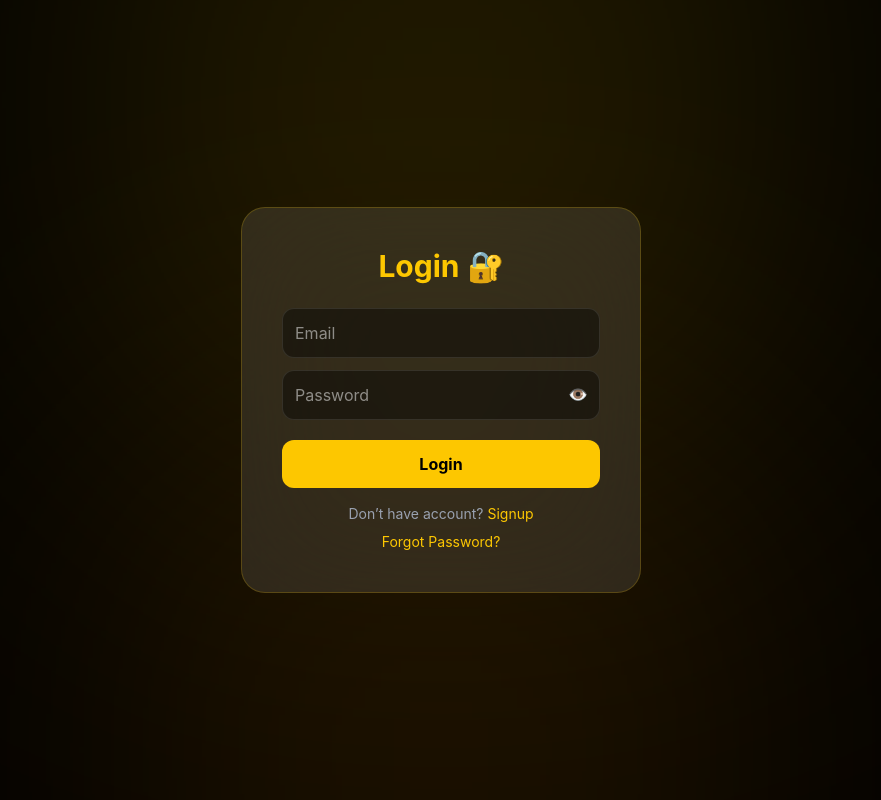
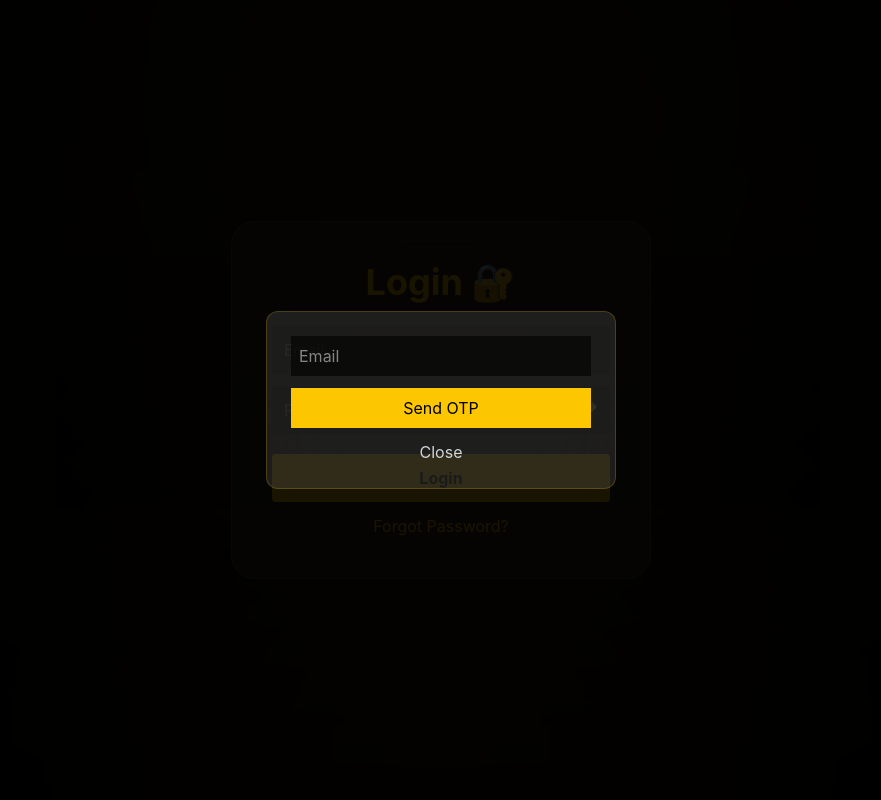
Before and after one commit to shiyan-showkat/todo-app-frontend, a React (Vite) app: page /login in a window 1280 px wide. Both pictures are taken after a click on the element "Forgot Password?". Shown: the whole page, without its empty margins (199-1080 px from the left). Built offline with nearby package versions, Linux system fonts and the light colour scheme; no server answers.

Commit message:
changues

```diff
--- a/src/login.jsx
+++ b/src/login.jsx
@@ -1,24 +1,37 @@
 import { useEffect, useState } from "react";
 import { useNavigate } from "react-router-dom";
+import { motion, AnimatePresence } from "framer-motion";
 
 const API = "https://todo-app-backend-gfh3.onrender.com";
 
 export default function Login() {
   const navigate = useNavigate();
 
+  // login
   const [email, setEmail] = useState("");
   const [password, setPassword] = useState("");
 
-  const [loading, setLoading] = useState(false);
-  const [error, setError] = useState("");
+  // UI
   const [showPassword, setShowPassword] = useState(false);
-
   const [showForgot, setShowForgot] = useState(false);
   const [step, setStep] = useState("email");
+
+  // forgot
   const [forgotEmail, setForgotEmail] = useState("");
   const [otp, setOtp] = useState("");
   const [newPassword, setNewPassword] = useState("");
 
+  // loading
+  const [loading, setLoading] = useState(false);
+  const [otpLoading, setOtpLoading] = useState(false);
+  const [verifyLoading, setVerifyLoading] = useState(false);
+  const [resetLoading, setResetLoading] = useState(false);
+
+  // messages
+  const [error, setError] = useState("");
+  const [message, setMessage] = useState("");
+
+  // ================= AUTO LOGIN =================
   useEffect(() => {
     const checkAuth = async () => {
       try {
@@ -32,15 +45,11 @@ export default function Login() {
             credentials: "include",
           });
 
-          if (!refresh.ok) {
-            navigate("/login");
-          }
+          if (!refresh.ok) return;
 
           res = await fetch(`${API}/api/v1/me`, {
             credentials: "include",
           });
-        } else {
-          navigate("/todos");
         }
 
         if (res.ok) navigate("/todos");
@@ -50,9 +59,11 @@ export default function Login() {
     checkAuth();
   }, []);
 
+  // ================= LOGIN =================
   const handleLogin = async () => {
+    setError("");
+    setMessage("");
     setLoading(true);
-    setError("");
 
     try {
       const res = await fetch(`${API}/api/v1/login`, {
@@ -65,7 +76,10 @@ export default function Login() {
       const data = await res.json();
 
       if (!res.ok) setError(data.message);
-      else navigate("/todos");
+      else {
+        setMessage("Welcome back 🚀");
+        setTimeout(() => navigate("/todos"), 600);
+      }
     } catch {
       setError("Login failed");
     }
@@ -73,89 +87,215 @@ export default function Login() {
     setLoading(false);
   };
 
+  // ================= FORGOT FLOW =================
+
+  const openForgot = () => {
+    setShowForgot(true);
+    setStep("email");
+    setForgotEmail("");
+    setOtp("");
+    setNewPassword("");
+    setError("");
+    setMessage("");
+  };
+
+  const sendOtp = async () => {
+    setError("");
+    setMessage("");
+    setOtpLoading(true);
+
+    try {
+      const res = await fetch(`${API}/api/v1/forgotPasswordOtp`, {
+        method: "POST",
+        headers: { "Content-Type": "application/json" },
+        body: JSON.stringify({ email: forgotEmail }),
+      });
+
+      const data = await res.json();
+
+      if (!res.ok) setError(data.message);
+      else {
+        setMessage("OTP sent 📩");
+        setStep("otp");
+      }
+    } catch {
+      setError("OTP failed");
+    }
+
+    setOtpLoading(false);
+  };
+
+  const verifyOtp = async () => {
+    setError("");
+    setMessage("");
+    setVerifyLoading(true);
+
+    try {
+      const res = await fetch(`${API}/api/v1/verifyForgotOtp`, {
+        method: "POST",
+        headers: { "Content-Type": "application/json" },
+        body: JSON.stringify({ email: forgotEmail, otp }),
+      });
+
+      const data = await res.json();
+
+      if (!res.ok) setError(data.message);
+      else {
+        setMessage("Verified ✅");
+        setStep("reset");
+      }
+    } catch {
+      setError("OTP error");
+    }
+
+    setVerifyLoading(false);
+  };
+
+  const resetPassword = async () => {
+    setError("");
+    setMessage("");
+    setResetLoading(true);
+
+    try {
+      const res = await fetch(`${API}/api/v1/resetPassword`, {
+        method: "POST",
+        headers: { "Content-Type": "application/json" },
+        body: JSON.stringify({
+          email: forgotEmail,
+          newPassword,
+        }),
+      });
+
+      const data = await res.json();
+
+      if (!res.ok) setError(data.message);
+      else {
+        setMessage("Password updated 🔥");
+        setTimeout(() => setShowForgot(false), 800);
+      }
+    } catch {
+      setError("Reset failed");
+    }
+
+    setResetLoading(false);
+  };
+
   return (
     <div className="min-h-screen flex items-center justify-center bg-black relative overflow-hidden">
-      {/* glow */}
+      {/* BG */}
       <div className="absolute w-[600px] h-[600px] bg-yellow-400 blur-[200px] opacity-20 top-[-200px]" />
       <div className="absolute w-[500px] h-[500px] bg-amber-500 blur-[200px] opacity-20 bottom-[-200px]" />
 
-      {/* CARD */}
-      <div className="relative z-10 w-[400px] p-10 rounded-3xl bg-white/10 border border-yellow-400/20 backdrop-blur-3xl">
-        <h1 className="text-3xl text-center text-yellow-400 font-bold">
+      {/* LOGIN */}
+      <motion.div className="w-[420px] p-10 rounded-3xl bg-white/10 backdrop-blur-3xl border border-yellow-400/20">
+        <h1 className="text-4xl text-center text-yellow-400 font-bold">
           Login 🔐
         </h1>
 
-        {error && (
-          <p className="text-red-400 text-center mt-3 text-sm">{error}</p>
+        {error && <p className="text-red-400 text-center mt-3">{error}</p>}
+        {message && (
+          <p className="text-green-400 text-center mt-3">{message}</p>
         )}
 
-        {/* EMAIL */}
         <input
+          className="w-full mt-6 p-3 bg-black/40 text-white rounded"
           placeholder="Email"
-          className="w-full mt-6 p-3 bg-black/40 text-white rounded-xl
-          border border-white/10
-          hover:border-yellow-400
-          focus:outline-none focus:ring-2 focus:ring-yellow-400
-          transition duration-200"
           onChange={(e) => setEmail(e.target.value)}
         />
 
-        {/* PASSWORD */}
         <div className="relative">
           <input
             type={showPassword ? "text" : "password"}
+            className="w-full mt-3 p-3 bg-black/40 text-white rounded"
             placeholder="Password"
-            className="w-full mt-3 p-3 bg-black/40 text-white rounded-xl
-            border border-white/10
-            hover:border-yellow-400
-            focus:outline-none focus:ring-2 focus:ring-yellow-400
-            transition duration-200"
             onChange={(e) => setPassword(e.target.value)}
           />
-
           <span
             onClick={() => setShowPassword(!showPassword)}
-            className="absolute right-3 top-6 cursor-pointer text-gray-300 hover:text-yellow-400"
+            className="absolute right-3 top-5 cursor-pointer"
           >
-            {showPassword ? "🙈" : "👁️"}
+            👁️
           </span>
         </div>
 
-        {/* BUTTON */}
         <button
           onClick={handleLogin}
-          disabled={loading}
-          className="w-full mt-5 p-3 bg-yellow-400 text-black font-bold flex justify-center items-center gap-2 rounded-xl
-          cursor-pointer hover:bg-yellow-300 transition"
+          className="w-full mt-5 p-3 bg-yellow-400 text-black font-bold rounded"
         >
-          {loading ? (
-            <>
-              <div className="w-4 h-4 border-2 border-black border-t-transparent rounded-full animate-spin"></div>
-              Logging in...
-            </>
-          ) : (
-            "Login"
-          )}
+          {loading ? "Loading..." : "Login"}
         </button>
 
-        {/* LINKS */}
-        <p className="text-center text-sm text-gray-400 mt-4">
-          Don’t have account?{" "}
-          <span
-            onClick={() => navigate("/signup")}
-            className="text-yellow-400 cursor-pointer hover:underline"
-          >
-            Signup
-          </span>
-        </p>
-
         <p
-          onClick={() => setShowForgot(true)}
-          className="text-center text-yellow-400 text-sm mt-2 cursor-pointer"
+          onClick={openForgot}
+          className="text-center text-yellow-400 mt-3 cursor-pointer"
         >
           Forgot Password?
         </p>
-      </div>
+      </motion.div>
+
+      {/* MODAL */}
+      <AnimatePresence>
+        {showForgot && (
+          <div className="fixed inset-0 flex items-center justify-center bg-black/90">
+            <div className="w-[350px] p-6 bg-white/10 rounded-xl border border-yellow-400/20">
+              {step === "email" && (
+                <>
+                  <input
+                    placeholder="Email"
+                    className="w-full p-2 bg-black/60 text-white"
+                    onChange={(e) => setForgotEmail(e.target.value)}
+                  />
+                  <button
+                    onClick={sendOtp}
+                    className="w-full mt-3 bg-yellow-400 p-2"
+                  >
+                    {otpLoading ? "Sending..." : "Send OTP"}
+                  </button>
+                </>
+              )}
+
+              {step === "otp" && (
+                <>
+                  <input
+                    placeholder="OTP"
+                    className="w-full p-2 bg-black/60 text-white"
+                    onChange={(e) => setOtp(e.target.value)}
+                  />
+                  <button
+                    onClick={verifyOtp}
+                    className="w-full mt-3 bg-green-400 p-2"
+                  >
+                    {verifyLoading ? "Checking..." : "Verify"}
+                  </button>
+                </>
+              )}
+
+              {step === "reset" && (
+                <>
+                  <input
+                    placeholder="New Password"
+                    className="w-full p-2 bg-black/60 text-white"
+                    onChange={(e) => setNewPassword(e.target.value)}
+                  />
+                  <button
+                    onClick={resetPassword}
+                    className="w-full mt-3 bg-blue-400 p-2"
+                  >
+                    {resetLoading ? "Updating..." : "Reset"}
+                  </button>
+                </>
+              )}
+
+              <button
+                onClick={() => setShowForgot(false)}
+                className="w-full mt-3 text-gray-300"
+              >
+                Close
+              </button>
+            </div>
+          </div>
+        )}
+      </AnimatePresence>
     </div>
   );
 }
```
